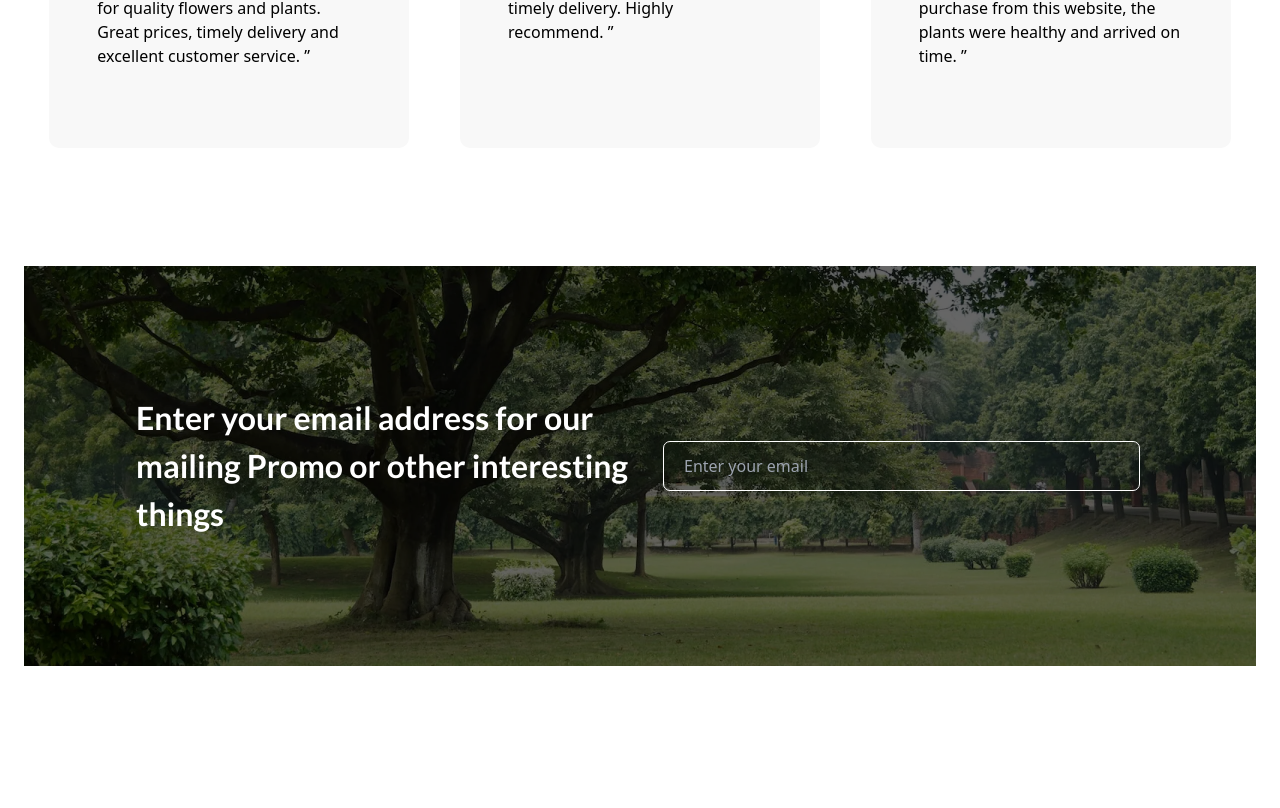
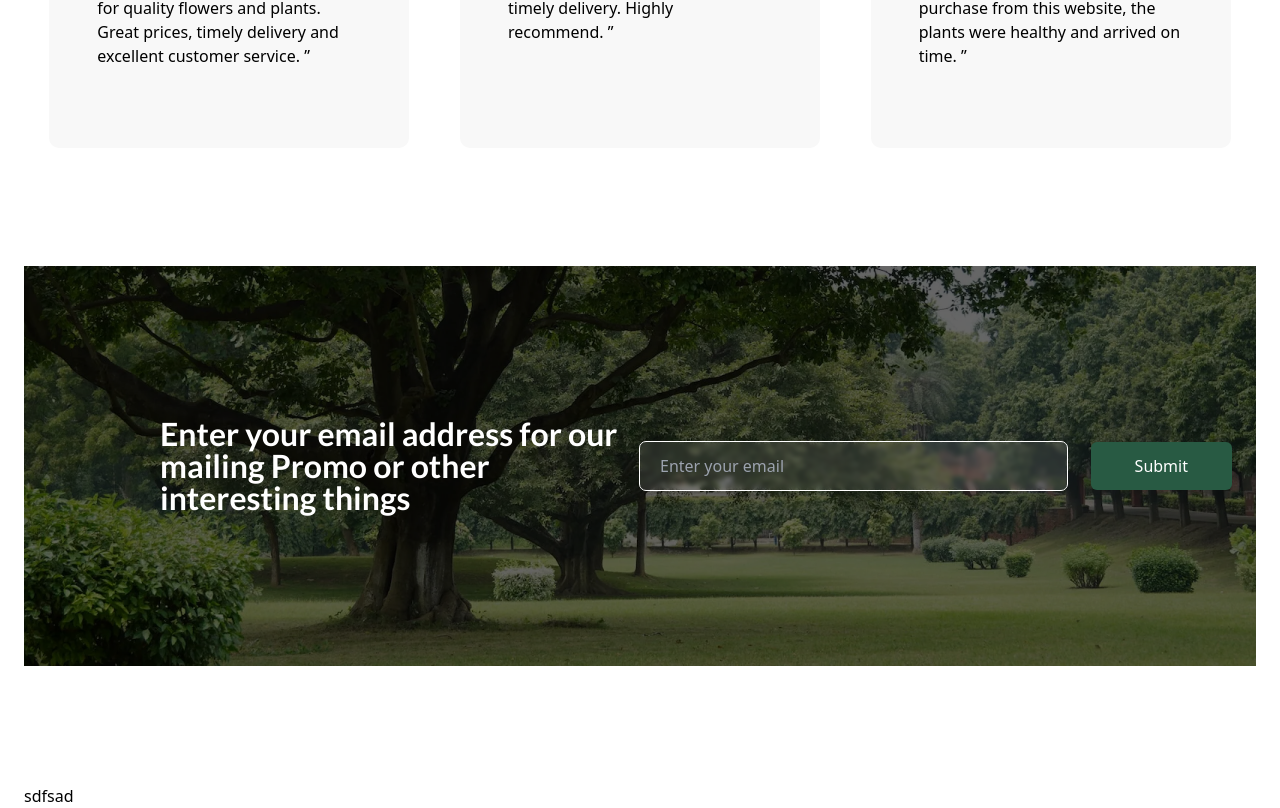
Before and after one commit to rdynxyz/Lush-Plant-Shop, a Vue app: page / in a window 1280 px wide. Shown: the part 4143-4951 px from the top of the page. Before the commit the page ends 4809 px from the top, so only its background shows below. Built offline with nearby package versions, Linux system fonts and the light colour scheme.

Commit message:
+ newsletter

```diff
--- a/index.html
+++ b/index.html
@@ -12,4 +12,5 @@
     <div id="app"></div>
     <script type="module" src="/src/main.js"></script>
   </body>
+  <script src="src/app.js"></script>
 </html>
--- a/src/App.vue
+++ b/src/App.vue
@@ -7,6 +7,7 @@ import services from  './components/services.vue'
 import gallery from  './components/gallery.vue'
 import testimonials from  './components/testimonials.vue'
 import newsletter from  './components/newsletter.vue'
+import blog from  './components/blog.vue'
 </script>
 
 <template>
@@ -22,6 +23,7 @@ import newsletter from  './components/newsletter.vue'
         <gallery/>
         <testimonials/>
         <newsletter/>
+        <blog/>
     </div>
   </div>
 </template>
--- /dev/null
+++ b/src/app.js
@@ -0,0 +1,3 @@
+function handler(){
+    alert('aslkjdfhaslkdja')
+}
--- a/src/components/about.vue
+++ b/src/components/about.vue
@@ -1,7 +1,7 @@
 <template lang="">
     <div class="flex flex-col items-center">
         <div class="md:flex w-full font-Lato mt-28">
-            <div class="md:w-1/2 text-primary text-4xl font-extrabold">
+            <div class="md:w-1/2 text-primary text-2xl sm:text-4xl font-extrabold">
                 <h1>We Help choose the most <br> suitable plants for you</h1>
             </div>
             <div class="md:w-1/2 text-secondary mt-4 md:mt-0">
--- /dev/null
+++ b/src/components/blog.vue
@@ -0,0 +1,13 @@
+<template lang="">
+    <div>
+        sdfsad
+    </div>
+</template>
+<script>
+export default {
+
+}
+</script>
+<style lang="">
+
+</style>
--- a/src/components/gallery.vue
+++ b/src/components/gallery.vue
@@ -1,6 +1,6 @@
 <template lang="">
   <div>
-    <h1 class="text-primary text-4xl font-Lato font-extrabold text-center">Our Gallery View</h1>
+    <h1 class="text-primary text-2xl sm:text-4xl font-Lato font-extrabold text-center">Our Gallery View</h1>
     <div class="flex gap-[10px] mt-9">
       <div class="">
         <img src="/assets/images/gallery/gallery1.webp" alt="" srcset="">
--- a/src/components/navbar.vue
+++ b/src/components/navbar.vue
@@ -7,6 +7,7 @@
             <ul class="flex space-x-14 ">
                 <li v-for="link in links" :key="link">
                     <a :href="link.link"
+                        @click="handler"
                         class="relative after:contents-[''] after:h-[1px] after:w-0 after:left-0 after:bg-white after:absolute after:bottom-[-6px] after:duration-300 hover:after:w-full cursor-pointer">
                         {{link.name}}
                     </a>
@@ -20,13 +21,18 @@
 export default {
     setup() {
         let links = [
-            { name: "Home", link: "#" },
+            { name: "Home", link: "#", id: 'home'},
             { name: "About Us", link: "#" },
             { name: "Planters", link: "#" },
             { name: "Contact", link: "#" },
         ]
-        return { links }
+
+        function handler(){
+            alert("hsjkdhasjkldhsakljh")
+        }
+        return { links, handler}
     }
+
 }
 </script>
 <style lang="">
--- a/src/components/newsletter.vue
+++ b/src/components/newsletter.vue
@@ -1,17 +1,24 @@
 <template lang="">
-    <div class="bg-cover bg-center bg-no-repeat bg-[url('/assets/images/newsletter-bg.webp')] h-[400px] xl:flex items-center content-center bg-blend-darken bg-black/60">
-        <div class="xl:w-1/2 pl-28">
-            <h1 class="font-Lato font-bold text-[32px] text-white z-50 text-start ">Enter your email address for our mailing Promo or other interesting things</h1>
+    <div class="bg-cover bg-center bg-no-repeat bg-[url('/assets/images/newsletter-bg.webp')] h-[400px] flex flex-col p-6 lg:flex-row items-center justify-center bg-blend-darken bg-black/60">
+        <div class="w-full lg:w-1/2 lg:pl-16 xl:pl-28 lg:pr-4">
+            <h1 class="font-Lato font-bold text-2xl sm:text-[32px] text-white z-50 text-center lg:text-start content-center" >Enter your email address for our mailing Promo or other interesting things</h1>
         </div>
-        <div class="xl:w-1/2 pl-6">
+        <div class="w-full lg:w-1/2 sm:flex mt-4 lg:mt-0">
             <input type="text" name="email" id="email" placeholder="Enter your email"
-            class="bg-blur/50 bg-transparent text-white w-[475px] h-12 rounded-md pl-5 outline outline-1 outline-white border-white focus:outline-1">
+            class="bg-blur/50 bg- text-white bg-white/10 backdrop-blur-[2px] w-full h-12 rounded-md pl-5 outline outline-1 outline-white border-white focus:outline-1">
+            <button @click="send" type="button" class="bg-primary text-white h-12 px-11 sm:ml-6 mt-3 sm:mt-0 rounded-md">Submit</button>
         </div>
     </div>
 </template>
 <script>
 export default {
-
+    setup(){
+        let emails = document.getElementsByName("email").values;
+        function send(){
+            alert("hello " + emails)
+        }
+        return { send }
+    }
 }
 </script>
 <style lang="">
--- a/src/components/offer.vue
+++ b/src/components/offer.vue
@@ -1,6 +1,6 @@
 <template lang="">
     <div>
-        <h1 class="text-center text-primary font-extrabold font-Lato text-4xl">What We Offer To You</h1>
+        <h1 class="text-center text-primary font-extrabold font-Lato text-2xl sm:text-4xl">What We Offer To You</h1>
         <div class="mt-9 grid grid-cols-2 sm:grid-cols-2 lg:grid-cols-3 xl:grid-cols-4 m-auto gap-4 sm:gap-y-10 sm:gap-x-0 2xl:w-[1280px] place-items-center">
             <div v-for="card in cards" :key="card" class="w-auto h-64 sm:w-[280px] sm:h-80 bg-rd-500 rounded-xl relative outline outline-1 outline-gray-100">
                 <div class="w-8 h-8 rounded-full bg-white absolute right-4 top-4 flex items-center justify-center cursor-pointer">
--- a/src/components/testimonials.vue
+++ b/src/components/testimonials.vue
@@ -1,11 +1,11 @@
 <template lang="">
   <div>
-    <h1 class="text-center text-primary text-4xl font-Lato font-extrabold">
+    <h1 class="text-center text-primary text-2xl sm:text-4xl font-Lato font-extrabold">
       What do they say about us
     </h1>
-    <div class="mt-9 place-items-center grid grid-cols-3 gap-4 xl:gap-0">
+    <div class="mt-9 place-items-center grid md:grid-cols-3 gap-4 xl:gap-0">
       <div
-        class="bg-[#f8f8f8] xl:w-[360px] h-full xl:h-80 rounded-[10px] p-6 lg:p-12"
+        class="bg-[#f8f8f8] xl:w-[360px] h-full xl:h-80 w-full rounded-[10px] p-6 lg:p-12"
         v-for="testimonial in testimonials"
         :key="testimonial"
       >
```
